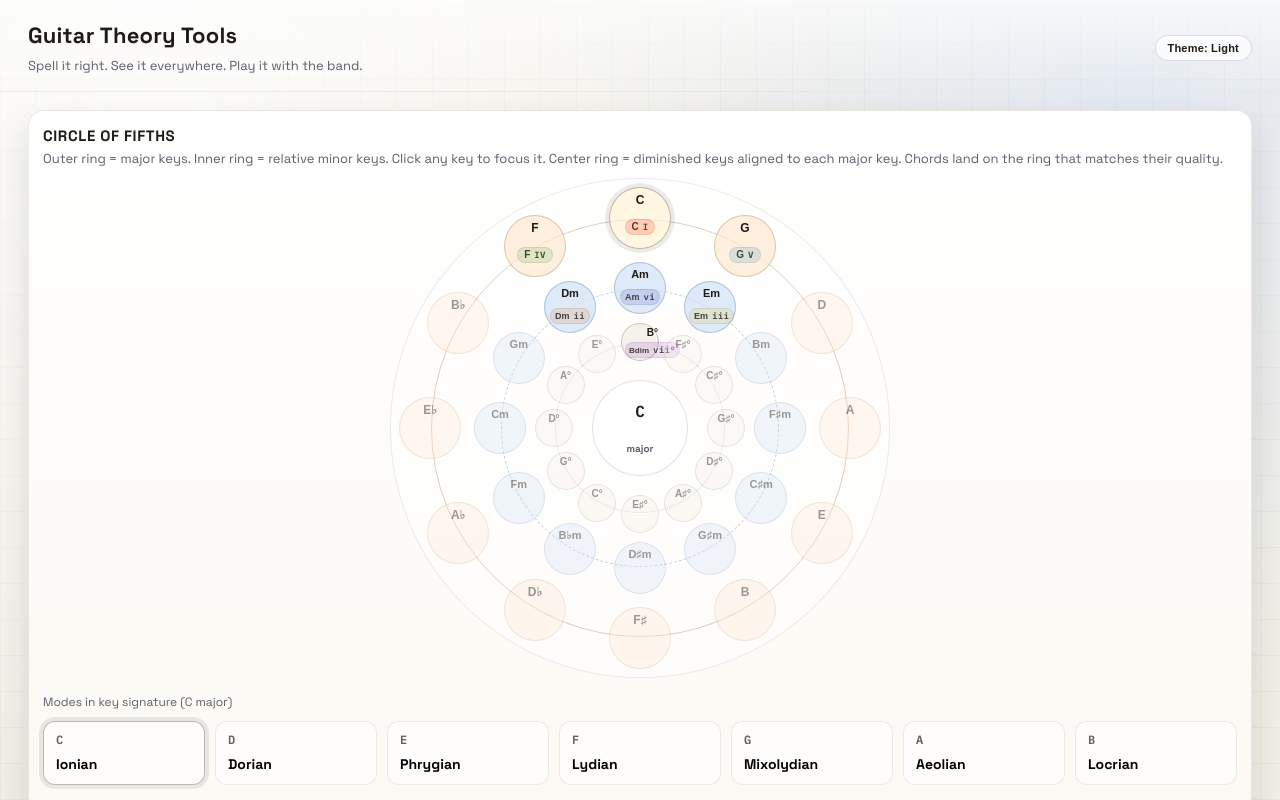
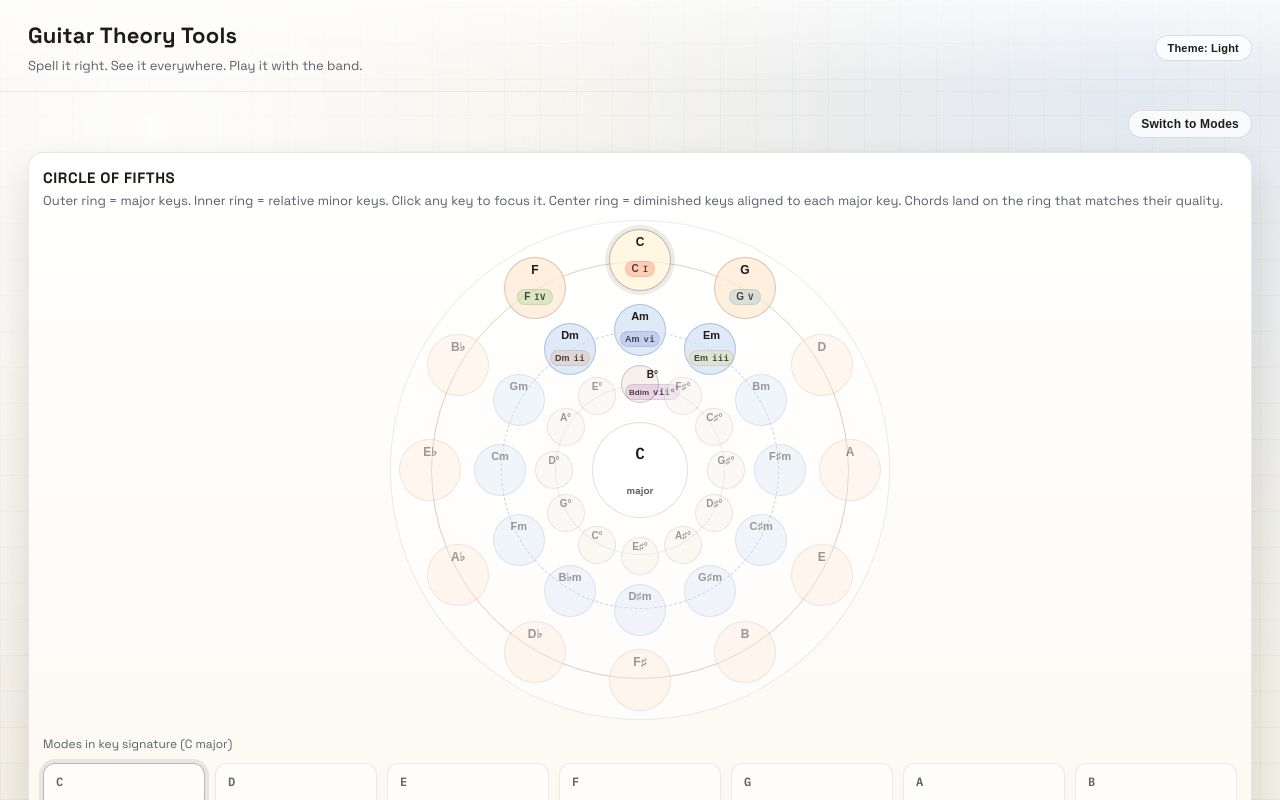
Before and after one commit to AngeloR/theory-tools, a React (Vite) app: page / in a window 1280 px wide. Shown: the top 800 px of the page. Built offline with nearby package versions, Linux system fonts and the light colour scheme.

Commit message:
add "modes" functionality
You can switch between "circle of fifths" and "modes".

The new "modes" section allows you to select a root and then view the
different modes of that root on the fretboard

```diff
--- a/src/App.tsx
+++ b/src/App.tsx
@@ -4,6 +4,7 @@ import { SCALES, spellScale, type ScaleDef } from "./lib/music";
 import { CircleOfFifthsTool } from "./components/CircleOfFifthsTool";
 import { Fretboard } from "./components/Fretboard";
 import type { ChordFocus } from "./lib/harmony";
+import { ModesTool, type ModeOption } from "./components/ModesTool";
 
 const STANDARD_TUNING = ["E", "B", "G", "D", "A", "E"] as const;
 const THEME_STORAGE_KEY = "guitar-theme";
@@ -11,8 +12,44 @@ const ROOT_STORAGE_KEY = "guitar-root";
 const SCALE_STORAGE_KEY = "guitar-scale";
 const TUNING_STORAGE_KEY = "guitar-tuning";
 type Theme = "light" | "dark";
+type TabId = "circle" | "modes";
+
+const MODE_OPTIONS: ModeOption[] = [
+  { id: "major", label: "Ionian" },
+  { id: "dorian", label: "Dorian" },
+  { id: "phrygian", label: "Phrygian" },
+  { id: "lydian", label: "Lydian" },
+  { id: "mixolydian", label: "Mixolydian" },
+  { id: "natural_minor", label: "Aeolian" },
+  { id: "locrian", label: "Locrian" },
+];
+
+const ROOT_OPTIONS = [
+  "C",
+  "C#",
+  "Db",
+  "D",
+  "D#",
+  "Eb",
+  "E",
+  "Fb",
+  "E#",
+  "F",
+  "F#",
+  "Gb",
+  "G",
+  "G#",
+  "Ab",
+  "A",
+  "A#",
+  "Bb",
+  "B",
+  "Cb",
+  "B#",
+];
 
 export default function App() {
+  const [activeTab, setActiveTab] = useState<TabId>("circle");
   const [root, setRoot] = useState<string>(() => {
     if (typeof window === "undefined") return "C";
     return window.localStorage.getItem(ROOT_STORAGE_KEY) ?? "C";
@@ -95,6 +132,25 @@ export default function App() {
       </header>
 
       <main className="main">
+        <div className="tabShell">
+          <div className="tabSwitcher">
+            <button
+              type="button"
+              className="tabSwitchButton"
+              onClick={() =>
+                setActiveTab((prev) => (prev === "circle" ? "modes" : "circle"))
+              }
+              aria-label={
+                activeTab === "circle"
+                  ? "Switch to Modes"
+                  : "Switch to Circle of Fifths"
+              }
+            >
+              {activeTab === "circle" ? "Switch to Modes" : "Switch to Circle of Fifths"}
+            </button>
+          </div>
+
+          <div className="tabPanel" hidden={activeTab !== "circle"}>
             <CircleOfFifthsTool
               chordFocus={chordFocus}
               onChordFocus={setChordFocus}
@@ -105,6 +161,19 @@ export default function App() {
                 setScaleId(nextScaleId);
               }}
             />
+          </div>
+
+          <div className="tabPanel" hidden={activeTab !== "modes"}>
+            <ModesTool
+              root={root}
+              modeId={scaleId}
+              rootOptions={ROOT_OPTIONS}
+              modes={MODE_OPTIONS}
+              onRootChange={setRoot}
+              onModeChange={setScaleId}
+            />
+          </div>
+        </div>
         <Fretboard
           spelled={spelled}
           tuning={tuning}
--- /dev/null
+++ b/src/components/ModesTool.tsx
@@ -0,0 +1,76 @@
+import { SCALES, formatDegree } from "../lib/music";
+
+export type ModeOption = {
+  id: string;
+  label: string;
+};
+
+const formatNote = (note: string) => note.replace("b", "\u266d").replace("#", "\u266f");
+
+export function ModesTool(props: {
+  root: string;
+  modeId: string;
+  rootOptions: string[];
+  modes: ModeOption[];
+  onRootChange: (value: string) => void;
+  onModeChange: (value: string) => void;
+}) {
+  const formattedRoot = formatNote(props.root);
+  const selectedScale = SCALES.find((scale) => scale.id === props.modeId);
+  const intervalText = selectedScale
+    ? selectedScale.degrees.map((degree) => formatDegree(degree)).join(" ")
+    : "—";
+  return (
+    <section className="panel modesPanel">
+      <div className="panelHeader">
+        <div className="panelTitle">Modes Explorer</div>
+        <div className="panelSubtitle">
+          Pick a root and a diatonic mode, then see it across the fretboard.
+        </div>
+      </div>
+
+      <div className="controls">
+        <label className="control">
+          <span className="controlLabel">Root</span>
+          <select
+            value={props.root}
+            onChange={(event) => props.onRootChange(event.target.value)}
+          >
+            {props.rootOptions.map((note) => (
+              <option key={note} value={note}>
+                {formatNote(note)}
+              </option>
+            ))}
+          </select>
+        </label>
+      </div>
+
+      <div className="modePicker">
+        <div className="controlLabel">Mode</div>
+        <div className="modeStrip" role="list" aria-label="Diatonic modes">
+          {props.modes.map((mode) => {
+            const isSelected = mode.id === props.modeId;
+            return (
+              <button
+                key={mode.id}
+                type="button"
+                role="listitem"
+                className={["modePill", isSelected ? "isSelected" : ""].join(" ")}
+                onClick={() => props.onModeChange(mode.id)}
+                aria-pressed={isSelected}
+              >
+                <div className="modePillTop mono">{formattedRoot}</div>
+                <div className="modePillMain">{mode.label}</div>
+              </button>
+            );
+          })}
+        </div>
+      </div>
+
+      <div className="modeIntervals">
+        <div className="controlLabel">Intervals</div>
+        <div className="modeIntervalsText mono">{intervalText}</div>
+      </div>
+    </section>
+  );
+}
--- a/src/css/styles.css
+++ b/src/css/styles.css
@@ -194,6 +194,39 @@ select {
     "fretboard";
 }
 
+.tabShell {
+  grid-area: circle;
+  display: grid;
+  gap: 14px;
+}
+.tabSwitcher {
+  display: flex;
+  justify-content: flex-end;
+}
+.tabSwitchButton {
+  border-radius: 999px;
+  border: 1px solid var(--border-strong);
+  background: var(--surface-muted);
+  color: var(--text);
+  padding: 6px 12px;
+  font-size: 12px;
+  font-weight: 700;
+  letter-spacing: 0.2px;
+  cursor: pointer;
+  box-shadow: var(--control-highlight);
+}
+.tabSwitchButton:focus-visible {
+  outline: none;
+  border-color: var(--border-emphasis);
+  box-shadow: var(--ring);
+}
+.tabPanel {
+  gap: 16px;
+}
+.tabPanel[hidden] {
+  display: none;
+}
+
 .panel {
   background: linear-gradient(180deg, var(--panel) 0%, var(--panel2) 100%);
   border: 1px solid var(--border-subtle);
@@ -321,6 +354,26 @@ select {
 
 .cofPanel {
   grid-area: circle;
+}
+.modesPanel {
+  display: grid;
+  gap: 12px;
+}
+.modePicker {
+  display: grid;
+  gap: 8px;
+}
+.modeIntervals {
+  display: grid;
+  gap: 6px;
+}
+.modeIntervalsText {
+  padding: 8px 10px;
+  border: 1px solid var(--border-subtle);
+  border-radius: 12px;
+  background: var(--surface-soft);
+  font-size: 13px;
+  letter-spacing: 0.2px;
 }
 .fretboardPanel {
   grid-area: fretboard;
```
Lines whose indentation alone changed are shown as unchanged.
